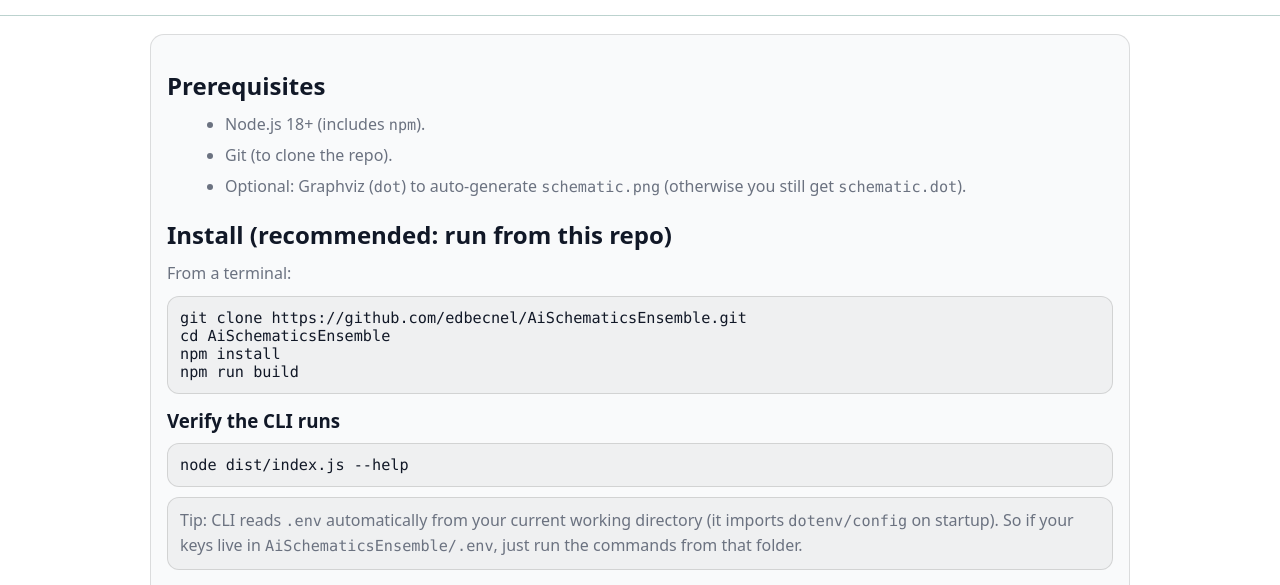
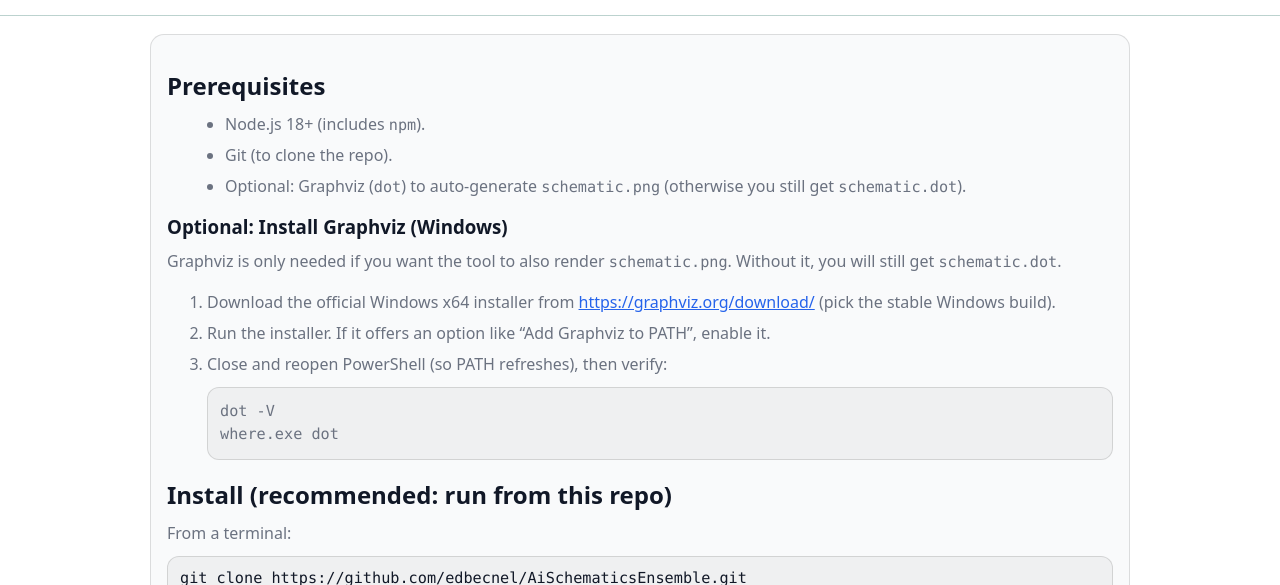
Before and after one commit to edbecnel/AiSchematicsEnsemble, a website: page cli-help.html in a window 1280 px wide. Shown: the part 179-764 px from the top of the page. Drawn offline with Linux system fonts and the light colour scheme.

Commit message:
docs: add Windows Graphviz install instructions

```diff
--- a/cli-help.html
+++ b/cli-help.html
@@ -171,6 +171,34 @@
           </li>
         </ul>
 
+        <h3 id="graphviz-windows">Optional: Install Graphviz (Windows)</h3>
+        <p>
+          Graphviz is only needed if you want the tool to also render
+          <code>schematic.png</code>. Without it, you will still get
+          <code>schematic.dot</code>.
+        </p>
+        <ol style="color: var(--muted); line-height: 1.55">
+          <li>
+            Download the official Windows x64 installer from
+            <a
+              href="https://graphviz.org/download/"
+              target="_blank"
+              rel="noreferrer"
+              >https://graphviz.org/download/</a
+            >
+            (pick the stable Windows build).
+          </li>
+          <li>
+            Run the installer. If it offers an option like “Add Graphviz to
+            PATH”, enable it.
+          </li>
+          <li>
+            Close and reopen PowerShell (so PATH refreshes), then verify:
+            <pre><code>dot -V
+where.exe dot</code></pre>
+          </li>
+        </ol>
+
         <h2>Install (recommended: run from this repo)</h2>
         <p>From a terminal:</p>
         <pre><code>git clone https://github.com/edbecnel/AiSchematicsEnsemble.git
@@ -241,7 +269,8 @@ ai-schematics-ensemble --help</code></pre>
           </li>
           <li>
             <strong>No schematic.png</strong>: install Graphviz and ensure
-            <code>dot</code> is on PATH.
+            <code>dot</code> is on PATH (see
+            <a href="#graphviz-windows">Graphviz install steps</a>).
           </li>
           <li>
             <strong>Windows line endings warnings</strong>: harmless; Git may
```
Also changed, not shown: Help.md (+17 -0 lines), help.html (+17 -0 lines), README.md.
